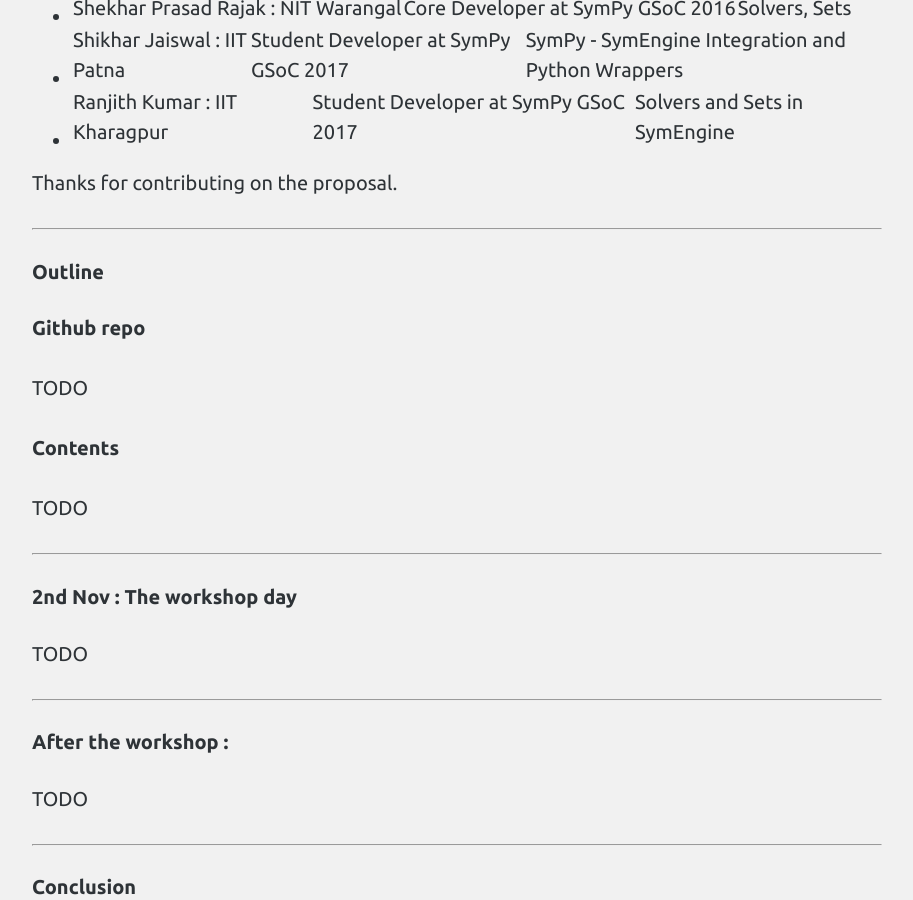
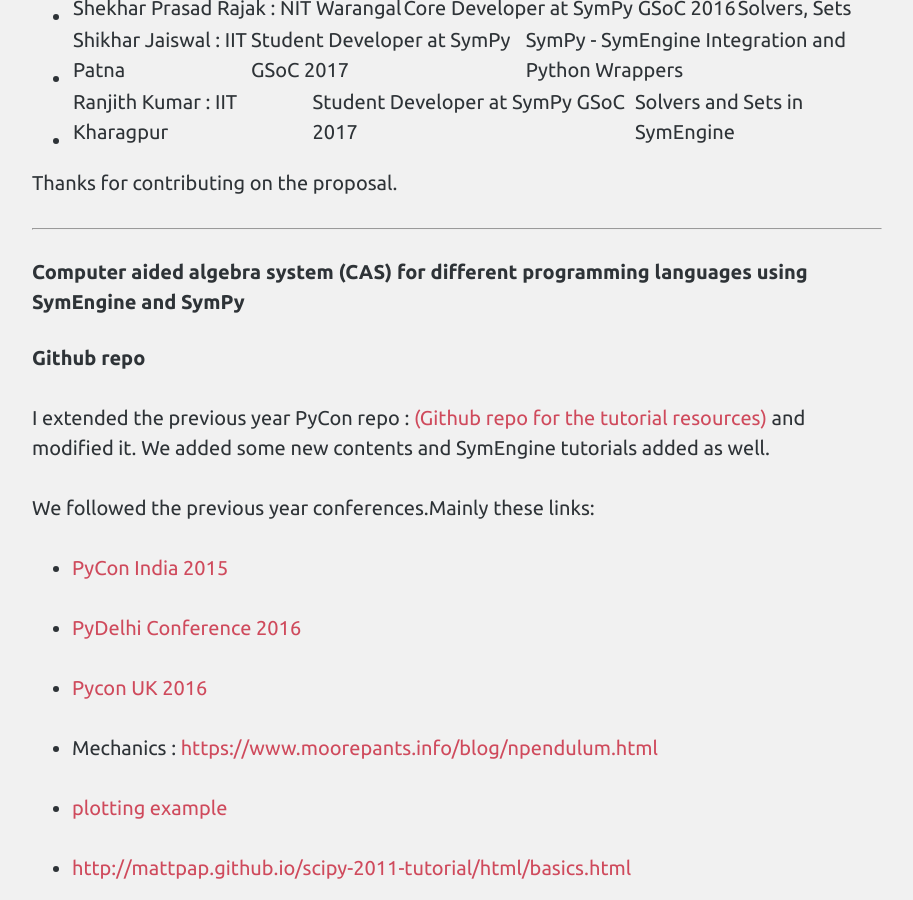
Before and after one commit to Shekharrajak/shekharrajak.github.io, a Jekyll site: the page built from _posts/talks-workshops/2017-11-2-PyConIndia-Delhi-2017.md, in a window 1280 px wide and 900 px high, scrolled down 1471 px. Shown: the whole window, without its empty margins (183-1096 px from the left). Built offline with Jekyll 4.4.1, drawn with Linux system fonts in a browser that asks for light colours; nearby versions of some CDN libraries; comment, search, counter and statistics services are not loaded.

Commit message:
links which we followed added

```diff
--- a/_posts/talks-workshops/2017-11-2-PyConIndia-Delhi-2017.md
+++ b/_posts/talks-workshops/2017-11-2-PyConIndia-Delhi-2017.md
@@ -41,11 +41,28 @@
 
 -------------------------------------------------
 
-#### Outline
+#### Computer aided algebra system (CAS) for different programming languages using SymEngine and SymPy
 
 **Github repo**
 
-TODO
+I extended the previous year PyCon repo : <a href="https://github.com/Shekharrajak/PyCon-SymPy-SymEngine" target="_blank">(Github repo for the tutorial resources)</a>  and modified it. We added some new contents and SymEngine tutorials added as well.
+
+We followed the previous year conferences.Mainly these links:
+
+- [PyCon India 2015](https://in.pycon.org/cfp/pycon-india-2015/proposals/symbolic-computation-with-python-sympy~bqYrb/)
+
+- [PyDelhi Conference 2016](https://cfp.pydelhi.org/pydelhi-conference-2016/proposals/symbolic-computation-with-python-using-sympy/)
+
+- [Pycon UK 2016](https://www.youtube.com/watch?v=f4cXX0wa9VM&t=599s)
+
+- Mechanics : [https://www.moorepants.info/blog/npendulum.html](https://www.moorepants.info/blog/npendulum.html)
+
+- [plotting example](https://www.youtube.com/watch?v=EG9uOGPBkvQ)
+
+- [http://mattpap.github.io/scipy-2011-tutorial/html/basics.html](http://mattpap.github.io/scipy-2011-tutorial/html/basics.html)
+
+- [Basic tutorial](https://github.com/sympy/sympy/wiki/Tutorial)
+
 
 **Contents**
 
```
